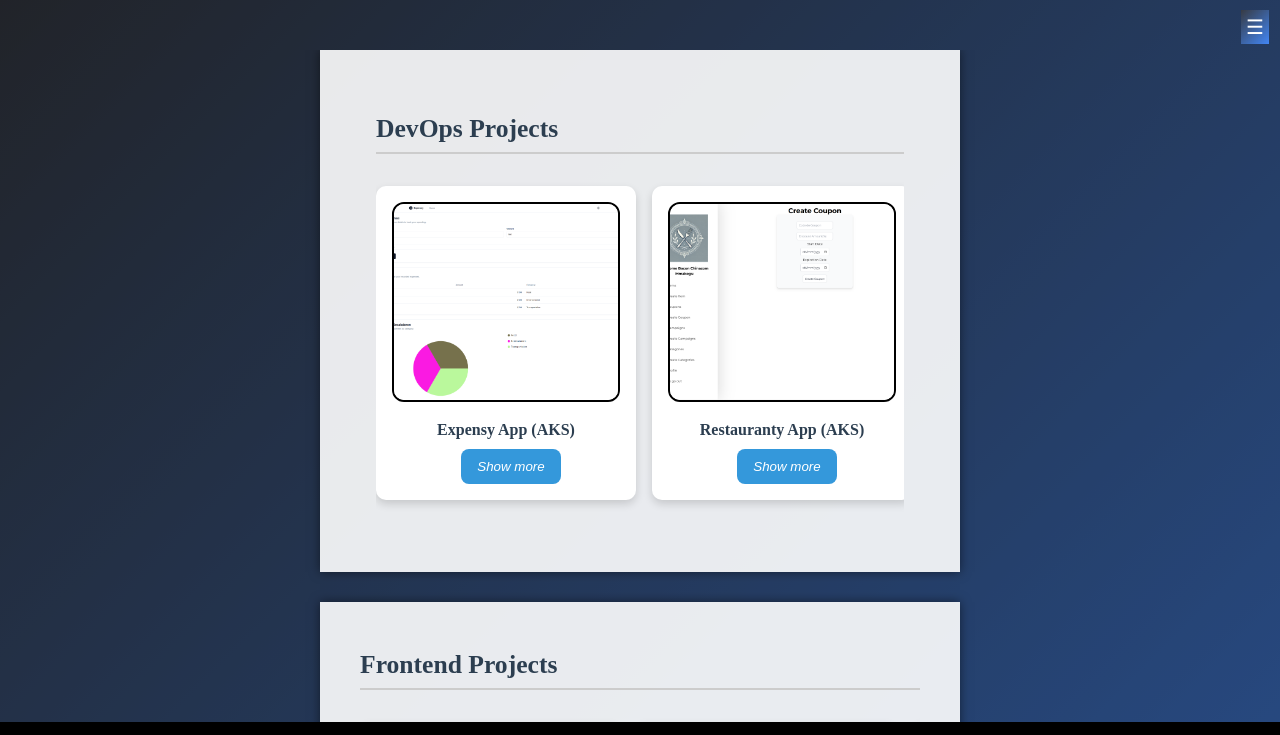
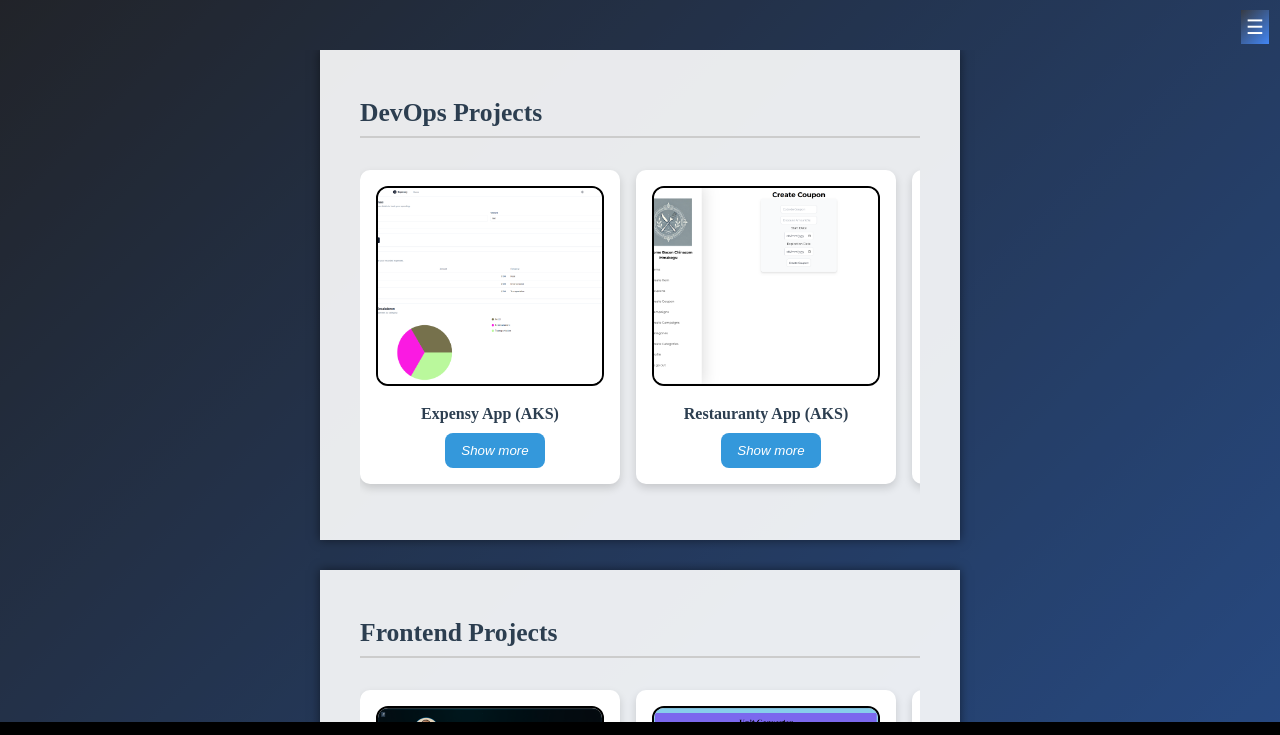
Before and after one commit to Denis21M/mmakogu, a plain HTML site: page projects.html in a window 1280 px wide. Shown: the top 735 px of the page. Drawn offline with Linux system fonts and the light colour scheme.

Commit message:
experience

```diff
--- a/portfolio.css
+++ b/portfolio.css
@@ -299,14 +299,6 @@ button {
 .modal-content li {
   margin-bottom: 0.8rem;
   line-height: 1.5;
-}
-
-
-.project-section {
-  width: 100%;
-  padding: 1rem;
-  position: relative;
-  overflow-x: auto;
 }
 
 .slider-controls {
```
